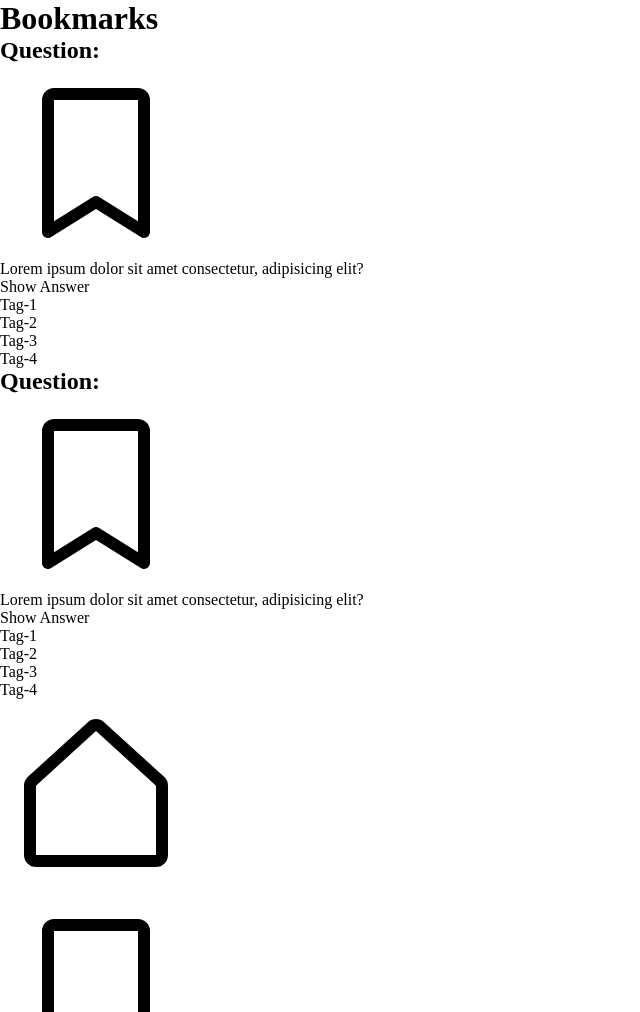
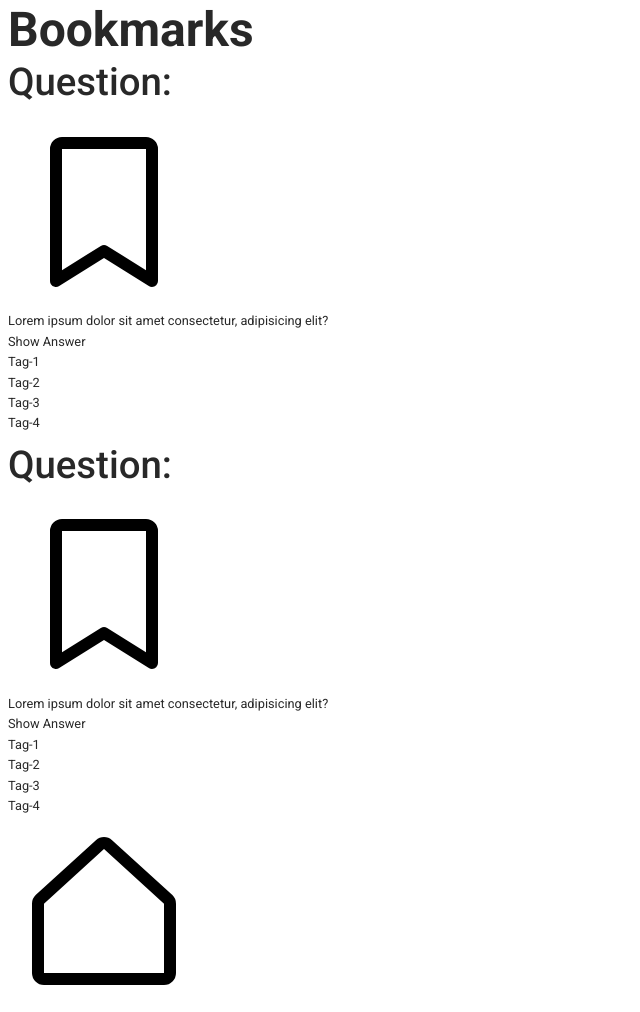
Before and after one commit to SLS-BLN/Quiz-App, a plain HTML site: page bookmarks.html in a window 1280 px wide. Shown: the top 1012 px of the page, without its empty margins (0-640 px from the left). Drawn offline with Linux system fonts and the light colour scheme.

Commit message:
update components structure, add fonts, global reset

```diff
--- a/bookmarks.html
+++ b/bookmarks.html
@@ -5,6 +5,12 @@
     <meta http-equiv="X-UA-Compatible" content="IE=edge" />
     <meta name="viewport" content="width=device-width, initial-scale=1.0" />
     <title>Quiz App</title>
+    <link rel="preconnect" href="https://fonts.googleapis.com" />
+    <link rel="preconnect" href="https://fonts.gstatic.com" crossorigin />
+    <link
+      href="https://fonts.googleapis.com/css2?family=DM+Sans:ital,wght@0,400;0,500;0,700;1,400;1,500;1,700&family=Open+Sans:ital,wght@0,300;0,400;0,500;0,600;0,700;1,300;1,400&family=Roboto:wght@300;400;500;700&display=swap"
+      rel="stylesheet"
+    />
     <link rel="stylesheet" href="style.css" />
   </head>
   <body>
--- a/style.css
+++ b/style.css
@@ -1,6 +1,10 @@
-@import "/style/base.css";
+@import "/style/base/base.css";
+@import "/style/base/typography.css";
 
 @import "/style/components/buttons.css";
+@import "/style/components/cards.css";
 @import "/style/components/footer.css";
-@import "/style/components/header.css";
+@import "/style/components/form.css";
 @import "/style/components/navigation.css";
+@import "/style/components/profile.css";
+@import "/style/components/tags.css";
--- a/style/base.css
+++ /dev/null
@@ -1,15 +0,0 @@
-/* Universal reset */
-
-* {
-  box-sizing: border-box;
-  padding: 0;
-  margin: 0;
-}
-
-/* VARIABLES */
-
-/* Colors */
-
-:root {
-  --base-color: #777;
-}
--- /dev/null
+++ b/style/base/base.css
@@ -0,0 +1,31 @@
+/* GLOBALS */
+html {
+  box-sizing: border-box;
+
+  /* phone - 1rem = 8px; 8/16 = 50% */
+  /* desktop - 1rem = 10px; 10px/16px = 62.5% */
+  font-size: 50%;
+}
+
+*,
+*:before,
+*:after {
+  box-sizing: inherit;
+  padding: 0;
+  margin: 0;
+}
+
+body {
+  padding: 1rem;
+}
+
+/* FLOAT LAYOUT */
+.row {
+  max-width: 114rem;
+  margin: 0 auto;
+}
+
+/* VARIABLES */
+:root {
+  --font-color: rgba(0, 0, 0, 0.845);
+}
--- /dev/null
+++ b/style/base/typography.css
@@ -0,0 +1,18 @@
+body {
+  font-family: "Roboto", sans-serif;
+  font-weight: 400;
+  line-height: 1.6;
+  color: var(--font-color);
+  font-size: 1.6rem;
+}
+
+.heading-primary {
+  font-size: 6rem;
+  font-weight: 700;
+  line-height: 0.9;
+}
+
+.heading-secondary {
+  font-size: 4.8rem;
+  font-weight: 500;
+}
```
Also changed, not shown: create.html (+6 -0 lines), index.html (+3 -0 lines), profile.html (+6 -0 lines), style/components/cards.css (added), style/components/form.css (added), style/components/header.css (deleted), style/components/profile.css (added), style/components/tags.css (added).
